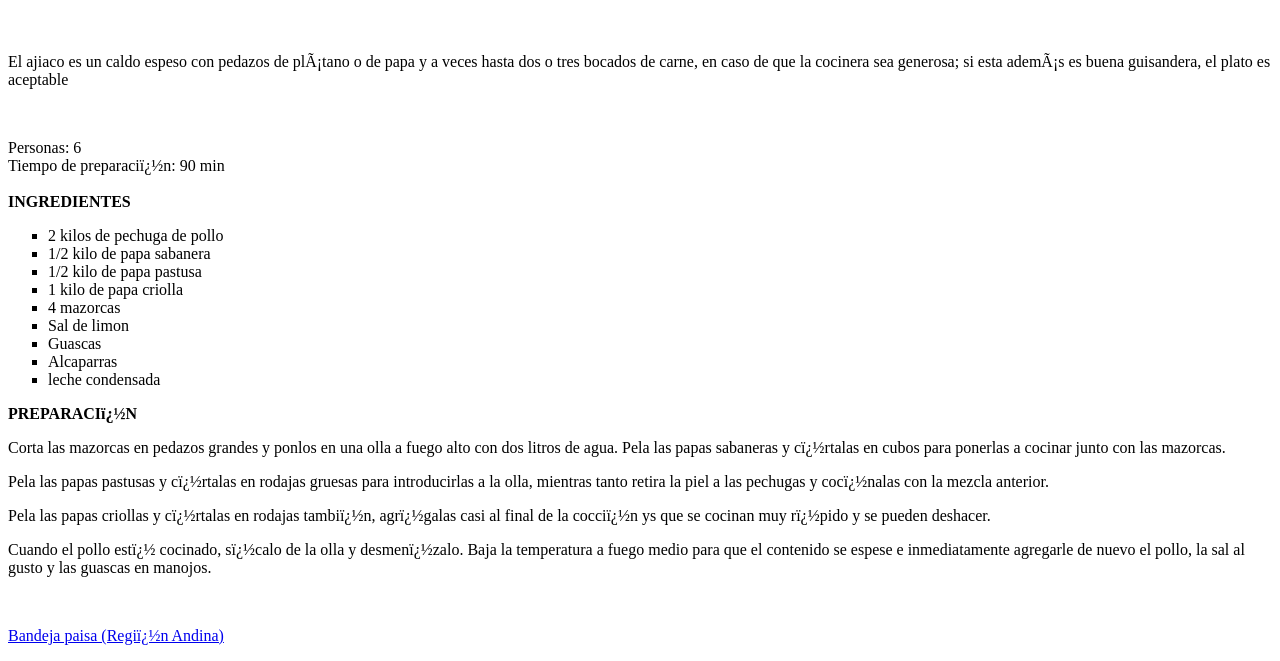
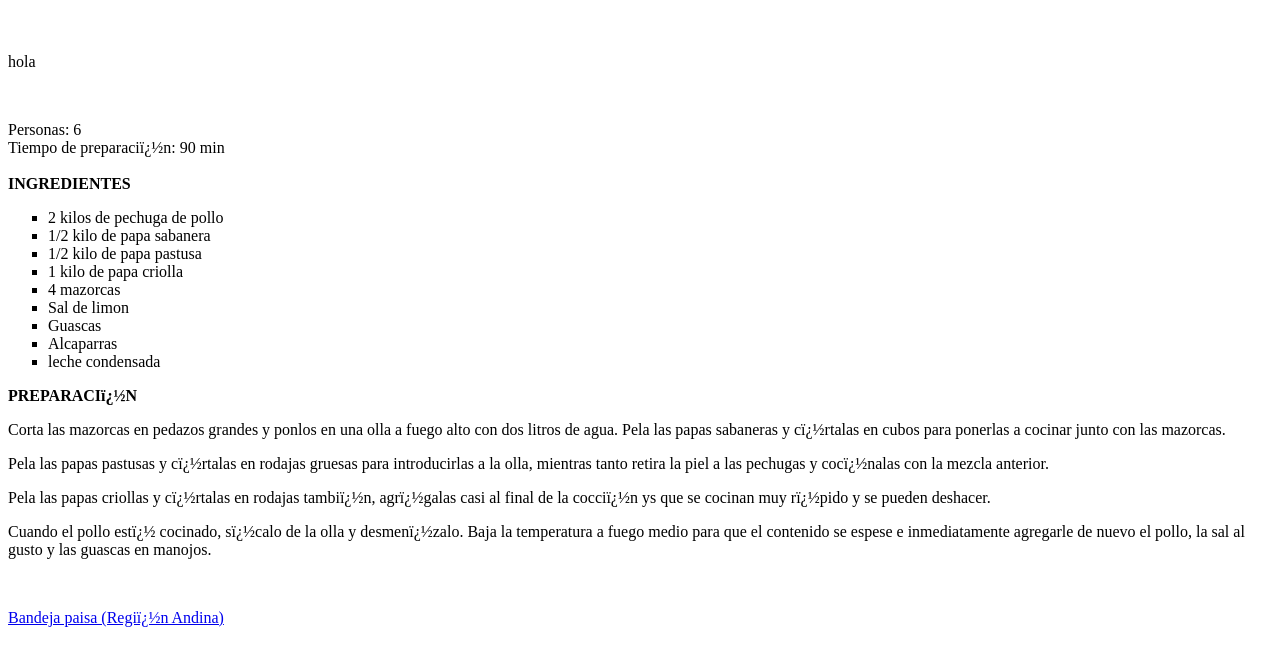
Before and after one commit to jhonortiz12/REcetario, a plain HTML site: page recetas/Colombia/ajiaco.html in a window 1280 px wide. Shown: the part 285-946 px from the top of the page. Drawn offline with Linux system fonts and the light colour scheme.

Commit message:
subiendo cambios

```diff
--- a/recetas/Colombia/ajiaco.html
+++ b/recetas/Colombia/ajiaco.html
@@ -9,7 +9,7 @@
 </H1>
 <H1 ID="titulo3">Ajiaco</H1>
 <BR>
-	<P>El ajiaco es un caldo espeso con pedazos de plátano o de papa y a veces hasta dos o tres bocados de carne, en caso de que la cocinera sea generosa; si esta además es buena guisandera, el plato es aceptable</P>
+	<P>hola</P>
 <BR>
 	<P>Personas: 6<BR>
 	   Tiempo de preparaci�n: 90 min<BR><BR>
```
